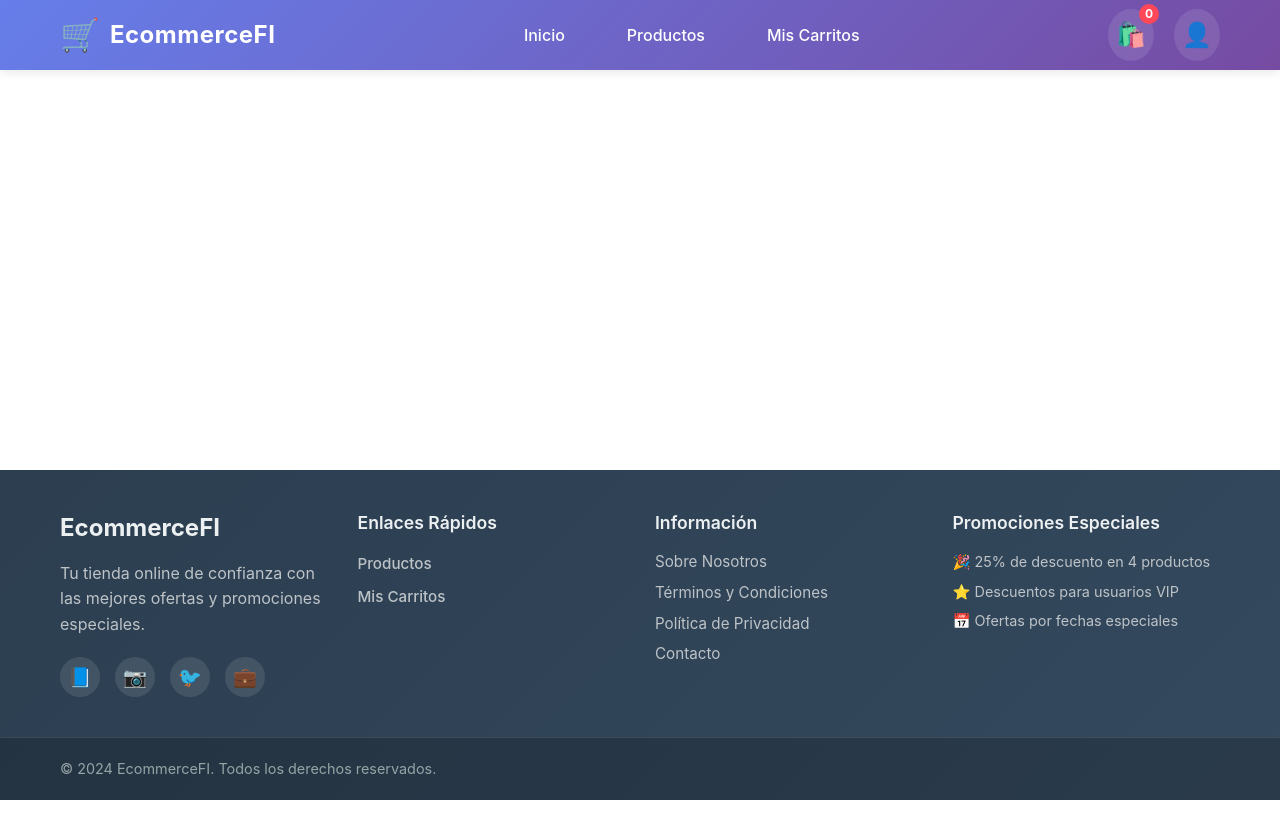
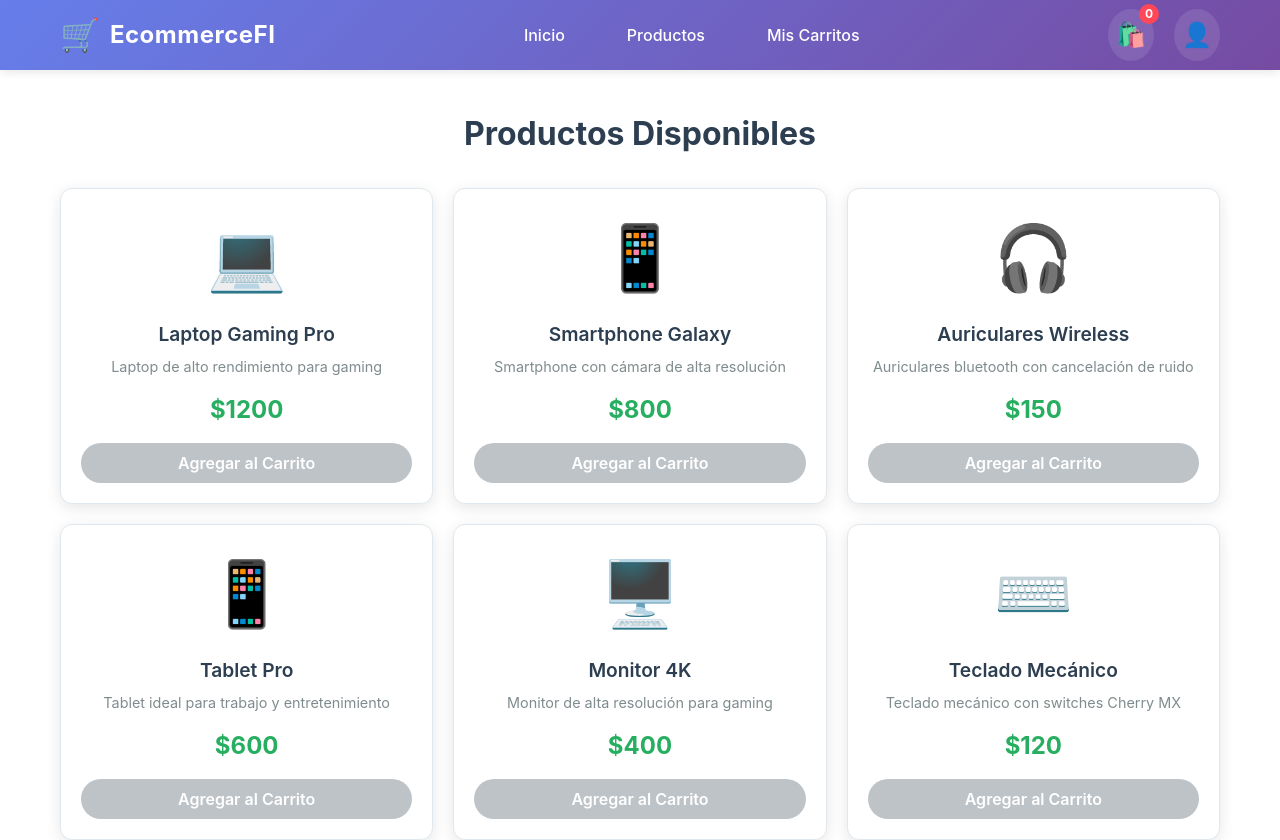
Before and after one commit to bermudezfran/ecommerce-FI, a React (Vite) app: page /productos in a window 1280 px wide. Shown: the top 840 px of the page. Before the commit the page ends 800 px from the top, so only its background shows below. Built offline with nearby package versions, Linux system fonts and the light colour scheme.

Commit message:
add: cartstore - lista de productos via IA - pagina productos para agregar

```diff
--- /dev/null
+++ b/src/components/ProductList.css
@@ -0,0 +1,106 @@
+.product-list {
+  padding: 20px;
+  max-width: 1200px;
+  margin: 0 auto;
+}
+
+.product-list-title {
+  font-size: 2rem;
+  font-weight: 700;
+  margin-bottom: 30px;
+  color: #2c3e50;
+  text-align: center;
+}
+
+.product-grid {
+  display: grid;
+  grid-template-columns: repeat(auto-fill, minmax(280px, 1fr));
+  gap: 20px;
+}
+
+.product-card {
+  background: white;
+  border-radius: 12px;
+  padding: 20px;
+  box-shadow: 0 4px 15px rgba(0, 0, 0, 0.1);
+  transition: all 0.3s ease;
+  border: 1px solid #e1e8ed;
+}
+
+.product-card:hover {
+  transform: translateY(-5px);
+  box-shadow: 0 8px 25px rgba(0, 0, 0, 0.15);
+}
+
+.product-image {
+  text-align: center;
+  margin-bottom: 15px;
+}
+
+.product-emoji {
+  font-size: 4rem;
+  display: block;
+}
+
+.product-info {
+  text-align: center;
+}
+
+.product-name {
+  font-size: 1.2rem;
+  font-weight: 600;
+  margin-bottom: 8px;
+  color: #2c3e50;
+}
+
+.product-description {
+  color: #7f8c8d;
+  font-size: 0.9rem;
+  margin-bottom: 15px;
+  line-height: 1.4;
+}
+
+.product-price {
+  font-size: 1.5rem;
+  font-weight: 700;
+  color: #27ae60;
+  margin-bottom: 15px;
+}
+
+.add-to-cart-btn {
+  background: linear-gradient(45deg, #667eea, #764ba2);
+  color: white;
+  border: none;
+  padding: 10px 20px;
+  border-radius: 25px;
+  font-weight: 600;
+  cursor: pointer;
+  transition: all 0.3s ease;
+  width: 100%;
+}
+
+.add-to-cart-btn:hover:not(:disabled) {
+  transform: translateY(-2px);
+  box-shadow: 0 4px 15px rgba(102, 126, 234, 0.4);
+}
+
+.add-to-cart-btn:disabled {
+  background: #bdc3c7;
+  cursor: not-allowed;
+  transform: none;
+}
+
+@media (max-width: 768px) {
+  .product-grid {
+    grid-template-columns: repeat(auto-fill, minmax(250px, 1fr));
+    gap: 15px;
+  }
+
+  .product-list {
+    padding: 15px;
+  }
+
+  .product-list-title {
+    font-size: 1.5rem;
+  }
+}
--- /dev/null
+++ b/src/components/ProductList.tsx
@@ -0,0 +1,43 @@
+import { useCartStore } from '../store/cartStore'
+import { mockProducts } from '../data/mockProducts'
+import './ProductList.css'
+
+export const ProductList = () => {
+  const { addProductToCart, currentCartId } = useCartStore()
+
+  const handleAddToCart = (productId: string) => {
+    if (!currentCartId) return
+
+    const product = mockProducts.find(p => p.id === productId)
+    if (product) {
+      addProductToCart(currentCartId, product, 1)
+    }
+  }
+
+  return (
+    <div className="product-list">
+      <h2 className="product-list-title">Productos Disponibles</h2>
+      <div className="product-grid">
+        {mockProducts.map(product => (
+          <div key={product.id} className="product-card">
+            <div className="product-image">
+              <span className="product-emoji">{product.imageUrl}</span>
+            </div>
+            <div className="product-info">
+              <h3 className="product-name">{product.name}</h3>
+              <p className="product-description">{product.description}</p>
+              <div className="product-price">${product.price}</div>
+              <button
+                className="add-to-cart-btn"
+                onClick={() => handleAddToCart(product.id)}
+                disabled={!currentCartId}
+              >
+                Agregar al Carrito
+              </button>
+            </div>
+          </div>
+        ))}
+      </div>
+    </div>
+  )
+}
--- /dev/null
+++ b/src/data/mockProducts.ts
@@ -0,0 +1,74 @@
+import type { Product } from '../types/product'
+
+export const mockProducts: Product[] = [
+  {
+    id: '1',
+    name: 'Laptop Gaming Pro',
+    price: 1200,
+    description: 'Laptop de alto rendimiento para gaming',
+    imageUrl: '💻'
+  },
+  {
+    id: '2',
+    name: 'Smartphone Galaxy',
+    price: 800,
+    description: 'Smartphone con cámara de alta resolución',
+    imageUrl: '📱'
+  },
+  {
+    id: '3',
+    name: 'Auriculares Wireless',
+    price: 150,
+    description: 'Auriculares bluetooth con cancelación de ruido',
+    imageUrl: '🎧'
+  },
+  {
+    id: '4',
+    name: 'Tablet Pro',
+    price: 600,
+    description: 'Tablet ideal para trabajo y entretenimiento',
+    imageUrl: '📱'
+  },
+  {
+    id: '5',
+    name: 'Monitor 4K',
+    price: 400,
+    description: 'Monitor de alta resolución para gaming',
+    imageUrl: '🖥️'
+  },
+  {
+    id: '6',
+    name: 'Teclado Mecánico',
+    price: 120,
+    description: 'Teclado mecánico con switches Cherry MX',
+    imageUrl: '⌨️'
+  },
+  {
+    id: '7',
+    name: 'Mouse Gaming',
+    price: 80,
+    description: 'Mouse de alta precisión para gaming',
+    imageUrl: '🖱️'
+  },
+  {
+    id: '8',
+    name: 'Webcam HD',
+    price: 90,
+    description: 'Webcam de alta definición para streaming',
+    imageUrl: '📹'
+  },
+  {
+    id: '9',
+    name: 'Micrófono USB',
+    price: 70,
+    description: 'Micrófono de calidad para streaming',
+    imageUrl: '🎤'
+  },
+  {
+    id: '10',
+    name: 'Cable HDMI',
+    price: 15,
+    description: 'Cable HDMI de alta velocidad',
+    imageUrl: '🔌'
+  }
+]
--- /dev/null
+++ b/src/pages/Productos.tsx
@@ -0,0 +1,7 @@
+import { ProductList } from "../components/ProductList";
+
+export const Productos = () => {
+  return (
+    <ProductList />
+  )
+}
--- a/src/router/IndexRoute.tsx
+++ b/src/router/IndexRoute.tsx
@@ -2,6 +2,7 @@ import { Route, Routes } from "react-router-dom";
 import { Layout } from "../components/layout/Layout";
 import { Home } from "../pages/Home";
 import { Carrito } from "../pages/Carrito";
+import { Productos } from "../pages/Productos";
 import { LoginRegistro } from "../pages/LoginRegistro";
 
 export const IndexRoute = () => {
@@ -10,6 +11,8 @@ export const IndexRoute = () => {
       <Routes>
         <Route path="/" element={<Home />} />
         <Route path="/carrito" element={<Carrito />} />
+        <Route path="/carritos" element={<Carrito />} />
+        <Route path="/productos" element={<Productos />} />
         <Route path="/auth" element={<LoginRegistro />} />
       </Routes>
     </Layout>
--- /dev/null
+++ b/src/store/cartStore.ts
@@ -0,0 +1,156 @@
+import { create } from 'zustand'
+import type { Cart, CartType } from '../types/cart'
+import type { Product } from '../types/product'
+
+interface CartStore {
+  carts: Cart[]
+  currentCartId: string | null
+  addCart: (type: CartType, userId: string) => void
+  removeCart: (cartId: string) => void
+  addProductToCart: (cartId: string, product: Product, quantity: number) => void
+  removeProductFromCart: (cartId: string, productId: string) => void
+  updateProductQuantity: (cartId: string, productId: string, quantity: number) => void
+  completeCart: (cartId: string) => void
+  getCartTotal: (cartId: string) => number
+  getCartType: (cartId: string) => CartType | null
+  setCurrentCart: (cartId: string) => void
+}
+
+export const useCartStore = create<CartStore>((set, get) => ({
+  carts: [],
+  currentCartId: null,
+
+  addCart: (type: CartType, userId: string) => {
+    const newCart: Cart = {
+      id: Date.now().toString(),
+      type,
+      items: [],
+      createdAt: new Date(),
+      userId,
+      isCompleted: false
+    }
+    set(state => ({
+      carts: [...state.carts, newCart],
+      currentCartId: newCart.id
+    }))
+  },
+
+  removeCart: (cartId: string) => {
+    set(state => ({
+      carts: state.carts.filter(cart => cart.id !== cartId),
+      currentCartId: state.currentCartId === cartId ? null : state.currentCartId
+    }))
+  },
+
+  addProductToCart: (cartId: string, product: Product, quantity: number) => {
+    set(state => ({
+      carts: state.carts.map(cart => {
+        if (cart.id === cartId) {
+          const existingItem = cart.items.find(item => item.product.id === product.id)
+          if (existingItem) {
+            return {
+              ...cart,
+              items: cart.items.map(item =>
+                item.product.id === product.id
+                  ? { ...item, quantity: item.quantity + quantity }
+                  : item
+              )
+            }
+          } else {
+            return {
+              ...cart,
+              items: [...cart.items, { product, quantity }]
+            }
+          }
+        }
+        return cart
+      })
+    }))
+  },
+
+  removeProductFromCart: (cartId: string, productId: string) => {
+    set(state => ({
+      carts: state.carts.map(cart => {
+        if (cart.id === cartId) {
+          return {
+            ...cart,
+            items: cart.items.filter(item => item.product.id !== productId)
+          }
+        }
+        return cart
+      })
+    }))
+  },
+
+  updateProductQuantity: (cartId: string, productId: string, quantity: number) => {
+    set(state => ({
+      carts: state.carts.map(cart => {
+        if (cart.id === cartId) {
+          return {
+            ...cart,
+            items: cart.items.map(item =>
+              item.product.id === productId
+                ? { ...item, quantity }
+                : item
+            )
+          }
+        }
+        return cart
+      })
+    }))
+  },
+
+  completeCart: (cartId: string) => {
+    set(state => ({
+      carts: state.carts.map(cart => {
+        if (cart.id === cartId) {
+          return {
+            ...cart,
+            isCompleted: true,
+            completedAt: new Date()
+          }
+        }
+        return cart
+      })
+    }))
+  },
+
+  getCartTotal: (cartId: string) => {
+    const cart = get().carts.find(c => c.id === cartId)
+    if (!cart) return 0
+
+    let total = cart.items.reduce((sum, item) => sum + (item.product.price * item.quantity), 0)
+
+    const totalItems = cart.items.reduce((sum, item) => sum + item.quantity, 0)
+
+    if (totalItems === 4) {
+      total = total * 0.75
+    }
+
+    if (totalItems > 10) {
+      total = total - 100
+    }
+
+    if (cart.type === 'FECHA_ESPECIAL') {
+      total = total - 300
+    }
+
+    if (cart.type === 'VIP') {
+      const minItemPrice = cart.items.reduce((min, item) =>
+        item.product.price < min.product.price ? item : min
+      )
+      total = total - minItemPrice.product.price - 500;
+    }
+
+    return Math.max(total, 0)
+  },
+
+  getCartType: (cartId: string) => {
+    const cart = get().carts.find(c => c.id === cartId)
+    return cart ? cart.type : null
+  },
+
+  setCurrentCart: (cartId: string) => {
+    set({ currentCartId: cartId })
+  }
+}))
```
Also changed, not shown: src/db/mockDates.ts (deleted), src/db/mockProducts.ts (deleted), src/db/mockUsers.ts (deleted).
